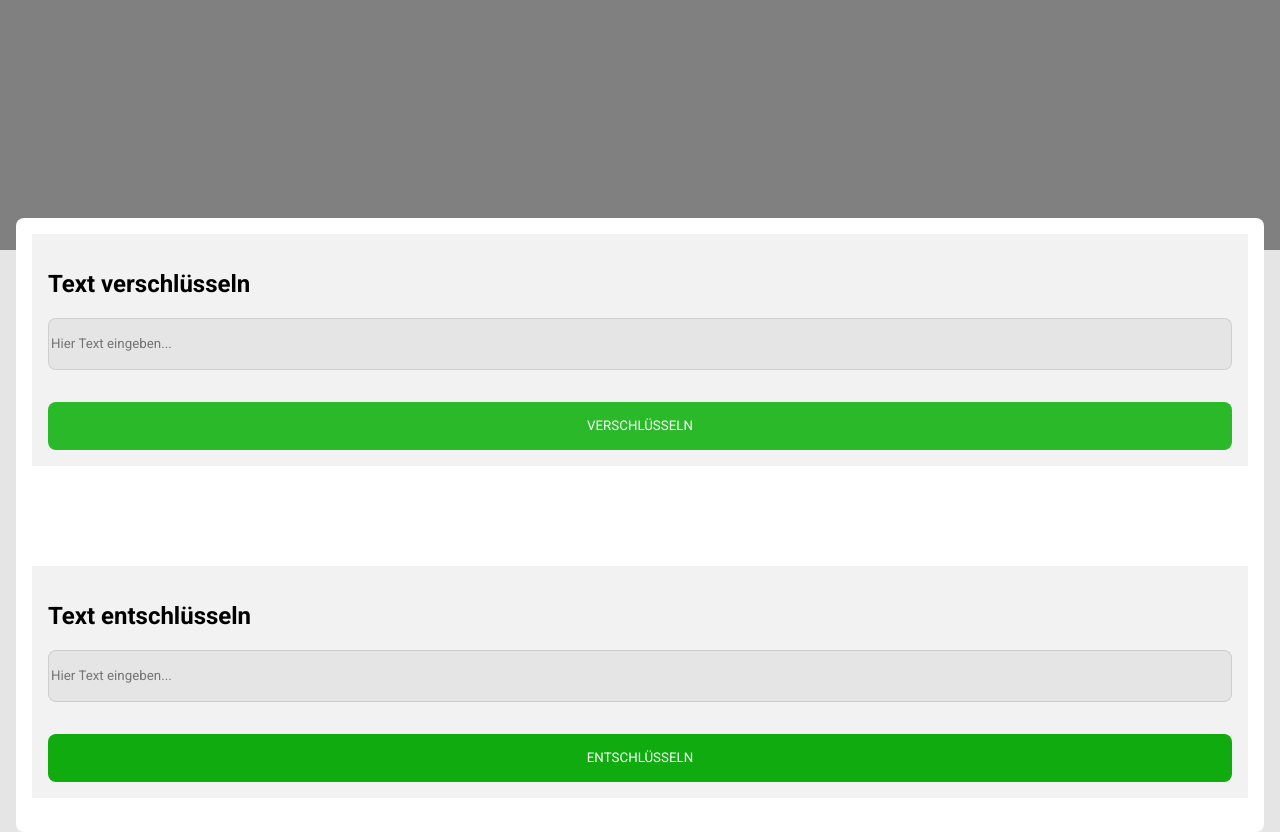
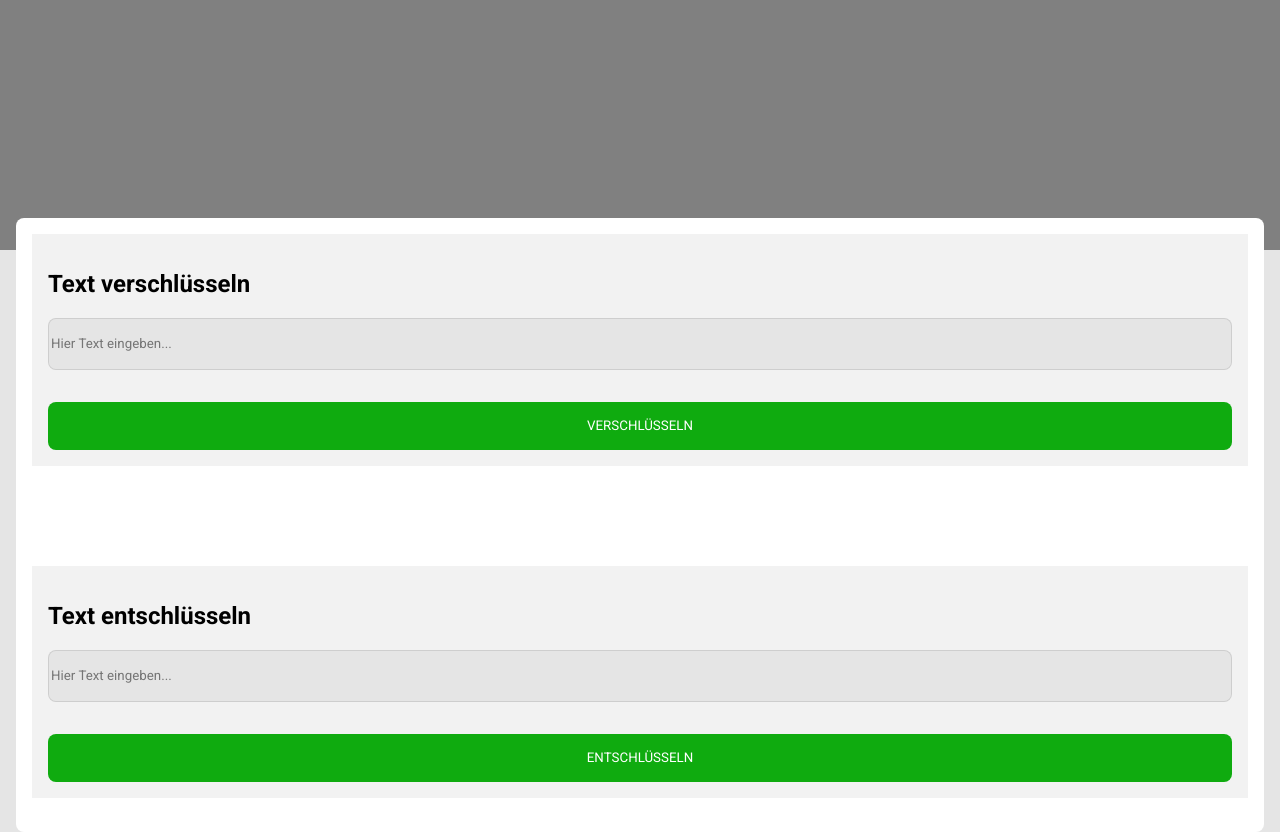
Before and after one commit to HubertLoetsch/CaesarPHP, a PHP site: page / in a window 1280 px wide, with the pointer over the restyled element. Run offline with PHP 8.4, Linux system fonts and the light colour scheme.

Commit message:
MainCaeserCode

```diff
--- a/index.php
+++ b/index.php
@@ -66,7 +66,7 @@
         }
 
         button:hover {
-            background-color: #29b929;
+            background-color: #0fab0f;
         }
     </style>
 </head>
```
